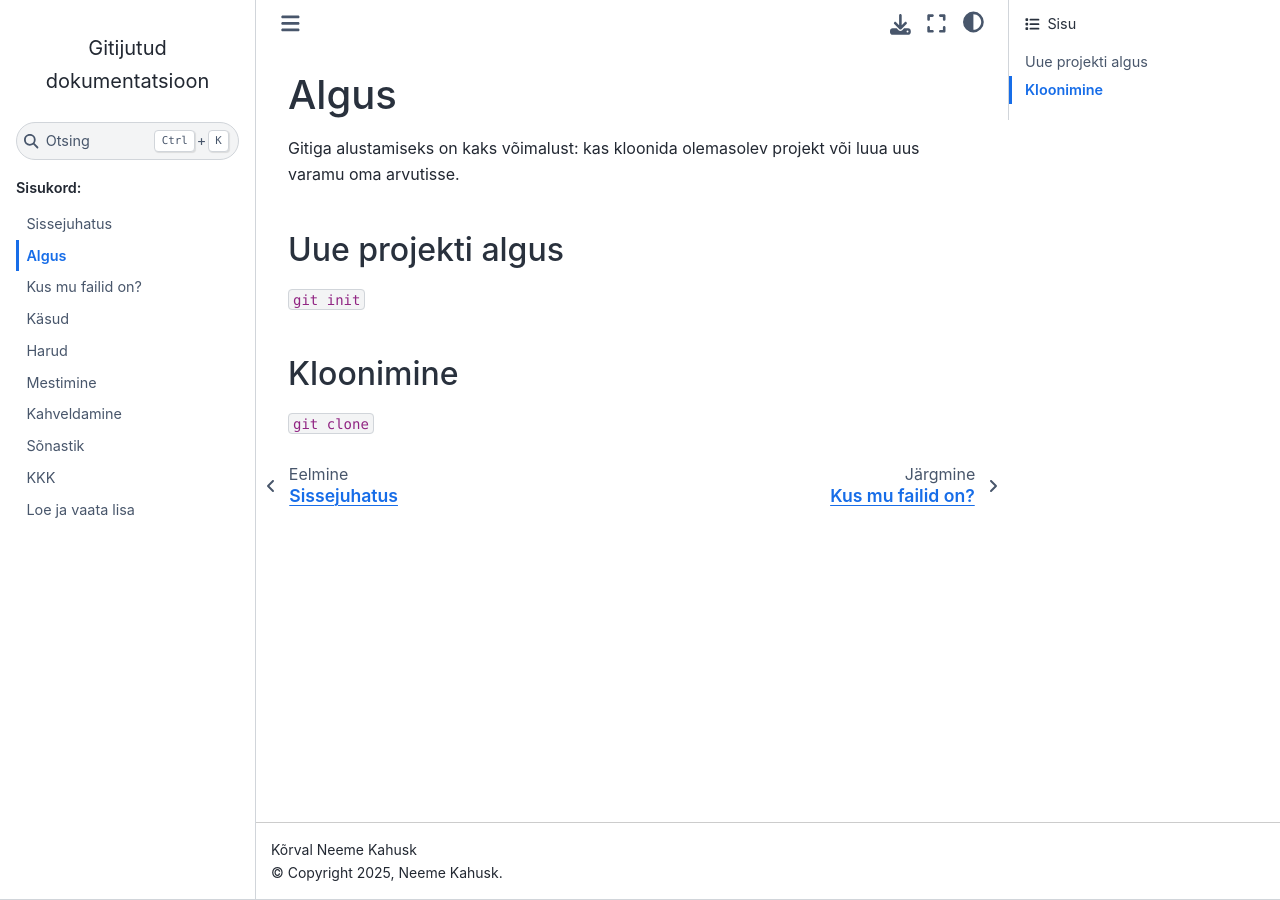
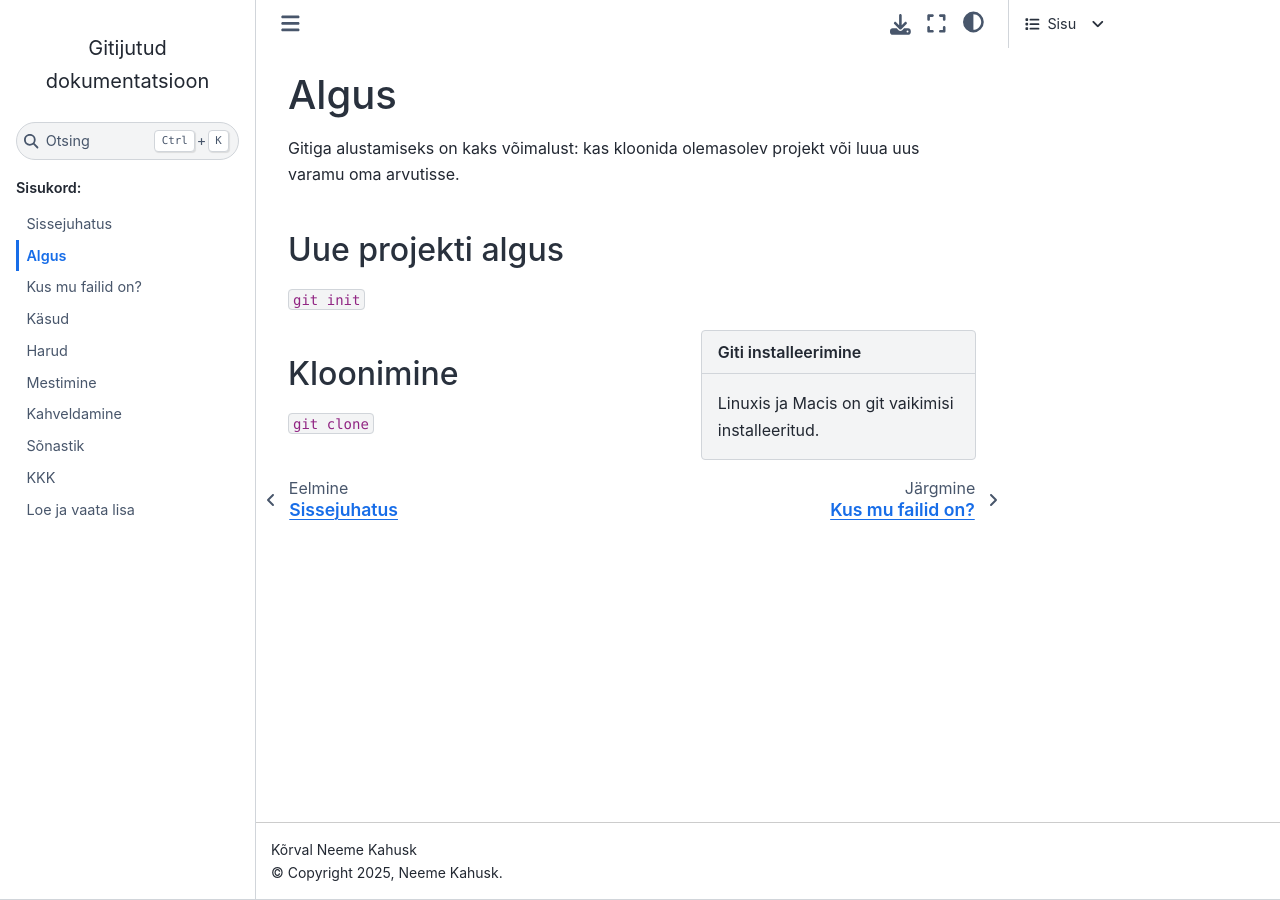
Before and after one commit to nemeek/gitijutud, a Sphinx documentation site: the page built from docs/algus.rst, in a window 1280 px wide. Built offline with Sphinx 7.4.7 and the Sphinx Book theme 1.1.4, drawn with Linux system fonts in a browser that asks for light colours.

Commit message:
installeerimine

```diff
--- a/docs/algus.rst
+++ b/docs/algus.rst
@@ -9,6 +9,10 @@
 
 ``git init``
 
+.. sidebar:: Giti installeerimine
+
+	     Linuxis ja Macis on git vaikimisi installeeritud.
+
 
 Kloonimine
 ++++++++++
```
